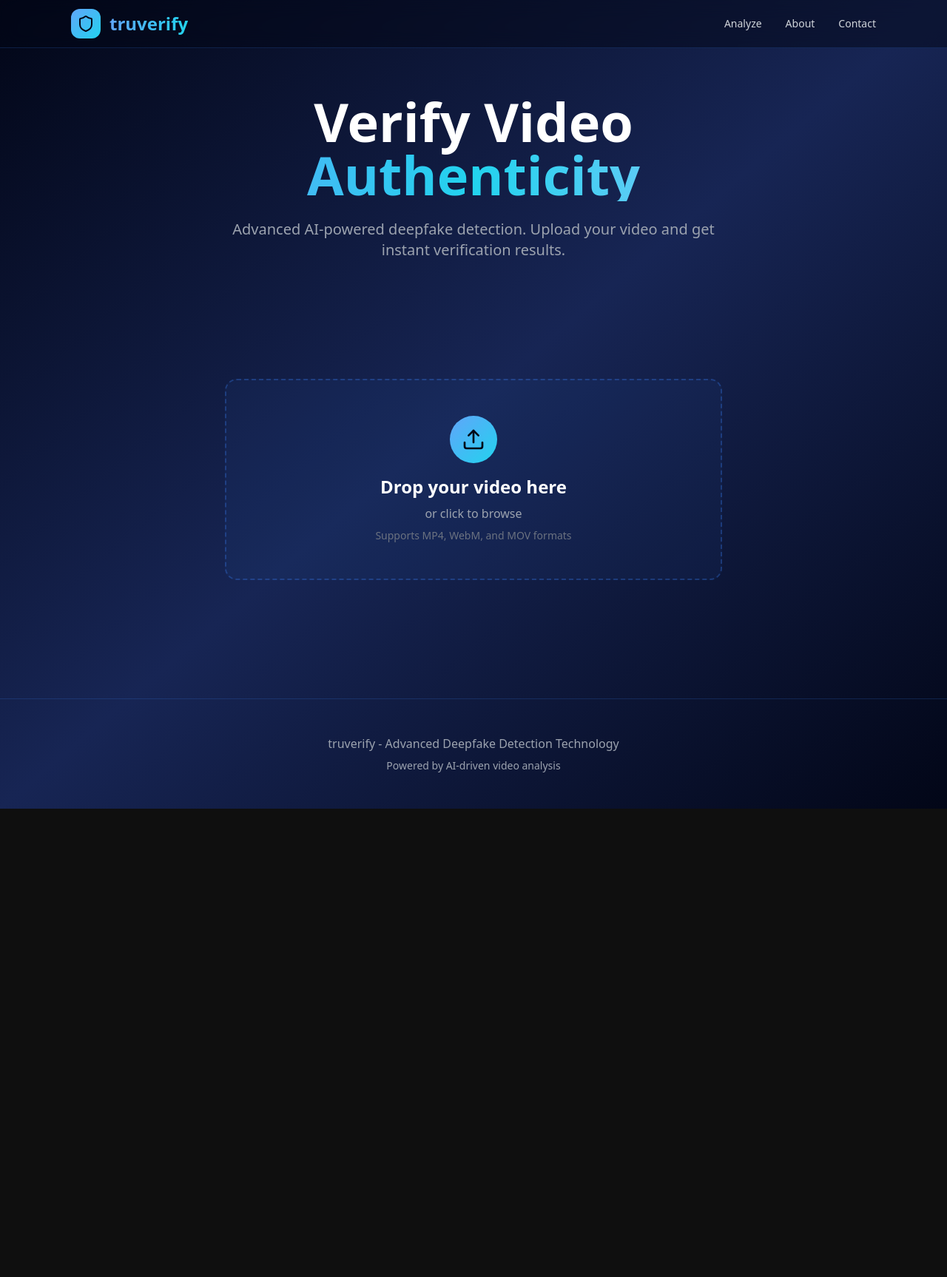
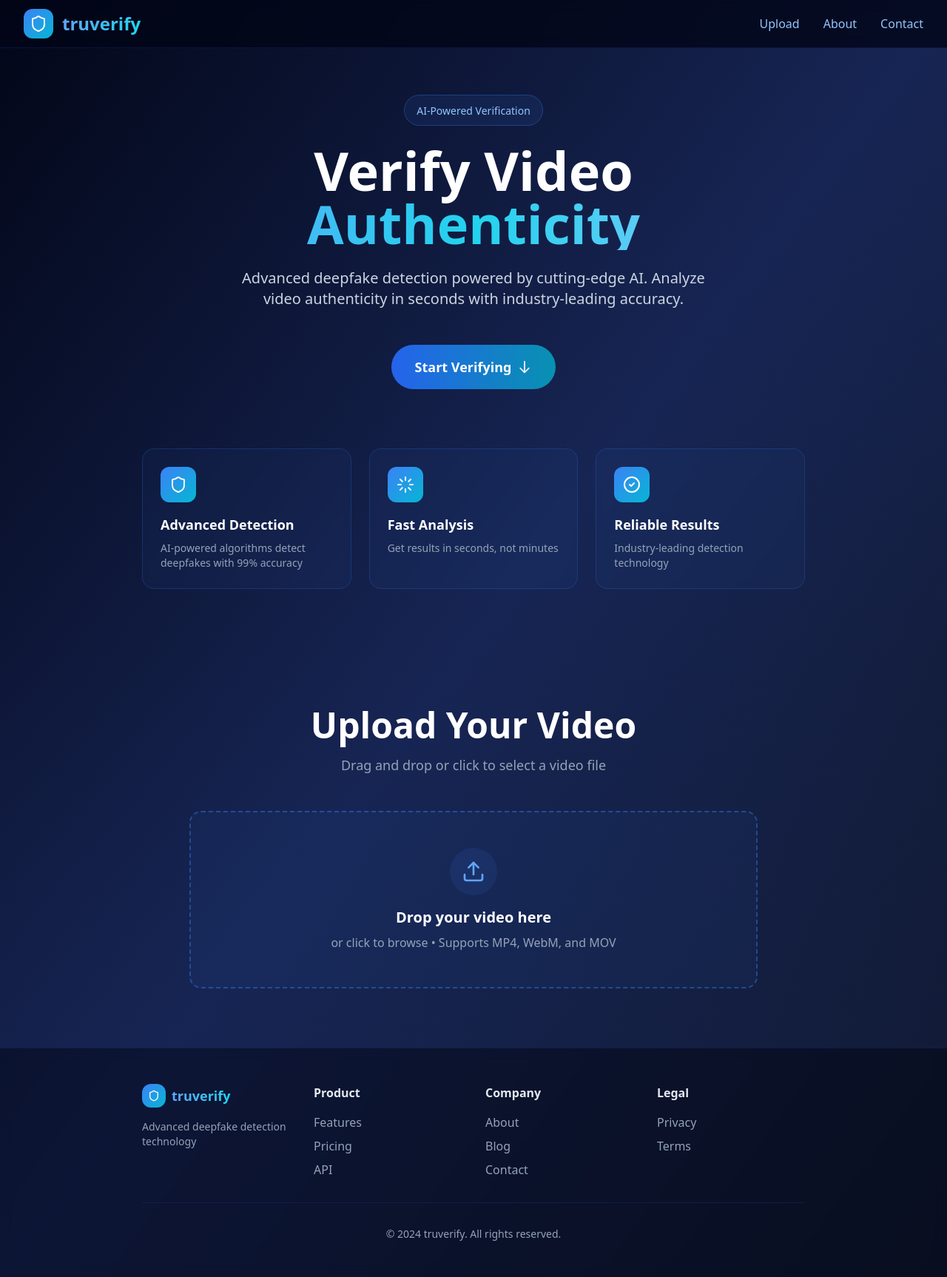
Before and after one commit to EHEGUY/hackcrypt_databaes, a Next.js app: page / in a window 1280 px wide. Shown: the whole page at 74% size. Before the commit the page ends 1093 px from the top, so only its background shows below. Built offline with nearby package versions, Linux system fonts and the light colour scheme.

Commit message:
feat: redesign page.tsx with centered, premium UI
Complete UI overhaul with gradient background, centered layout, branding, and responsive design.

Co-authored-by: eheguy <154012493+EHEGUY@users.noreply.github.com>

```diff
--- a/app/layout.tsx
+++ b/app/layout.tsx
@@ -5,8 +5,8 @@ import './globals.css';
 const inter = Inter({ subsets: ['latin'], variable: '--font-sans' });
 
 export const metadata: Metadata = {
-  title: 'HackCrypt - Advanced Deepfake Detection',
-  description: 'Premium deepfake detection and video analysis platform',
+  title: 'truverify - AI Deepfake Detection',
+  description: 'Advanced deepfake detection and video authentication powered by AI',
   viewport: {
     width: 'device-width',
     initialScale: 1,
--- a/app/page.tsx
+++ b/app/page.tsx
@@ -1,13 +1,14 @@
 'use client';
 
 import { useState, useRef } from 'react';
-import { Upload, CheckCircle2, AlertCircle, Loader, Shield } from 'lucide-react';
+import { Upload, CheckCircle2, AlertCircle, Loader, Shield, Menu, X } from 'lucide-react';
 
 export default function Home() {
   const [isDragging, setIsDragging] = useState(false);
   const [isLoading, setIsLoading] = useState(false);
   const [fileName, setFileName] = useState('');
   const [result, setResult] = useState<any>(null);
+  const [mobileMenuOpen, setMobileMenuOpen] = useState(false);
   const fileInputRef = useRef<HTMLInputElement>(null);
 
   const handleDragOver = (e: React.DragEvent) => {
@@ -66,145 +67,256 @@ export default function Home() {
     }
   };
 
-  const isDeepfake = result?.deepfake_probability >= 0.5;
-  const confidence = result?.deepfake_probability ? Math.round(result.deepfake_probability * 100) : 0;
+  const scrollToUpload = () => {
+    const uploadSection = document.getElementById('upload-section');
+    if (uploadSection) {
+      uploadSection.scrollIntoView({ behavior: 'smooth' });
+    }
+  };
 
   return (
-    <div className="min-h-screen bg-gradient-to-br from-slate-950 via-blue-950 to-slate-950 text-white">
+    <div className="min-h-screen bg-gradient-to-br from-slate-950 via-blue-950 to-slate-900 text-white overflow-hidden">
       {/* Navigation */}
-      <nav className="fixed top-0 w-full z-50 backdrop-blur-md bg-slate-950/50 border-b border-blue-500/20">
-        <div className="max-w-6xl mx-auto px-4 sm:px-6 lg:px-8 h-16 flex items-center justify-between">
+      <nav className="fixed top-0 w-full z-50 bg-slate-950/80 backdrop-blur border-b border-blue-900/30">
+        <div className="max-w-7xl mx-auto px-4 sm:px-6 lg:px-8">
+          <div className="flex justify-between items-center h-16">
             <div className="flex items-center gap-3">
-            <div className="w-10 h-10 bg-gradient-to-br from-blue-400 to-cyan-400 rounded-xl flex items-center justify-center">
-              <Shield className="w-6 h-6 text-slate-950 font-bold" />
+              <div className="w-10 h-10 bg-gradient-to-br from-blue-500 to-cyan-500 rounded-lg flex items-center justify-center">
+                <Shield className="w-6 h-6 text-white" />
               </div>
-            <span className="text-2xl font-bold bg-gradient-to-r from-blue-400 to-cyan-400 bg-clip-text text-transparent">truverify</span>
+              <span className="text-2xl font-bold bg-gradient-to-r from-blue-400 to-cyan-400 bg-clip-text text-transparent">
+                truverify
+              </span>
             </div>
-          <div className="hidden md:flex gap-8 text-sm">
-            <a href="#" className="text-gray-300 hover:text-blue-400 transition">Analyze</a>
-            <a href="#" className="text-gray-300 hover:text-blue-400 transition">About</a>
-            <a href="#" className="text-gray-300 hover:text-blue-400 transition">Contact</a>
+
+            <div className="hidden md:flex items-center gap-8">
+              <button onClick={scrollToUpload} className="text-blue-300 hover:text-cyan-300 transition">
+                Upload
+              </button>
+              <a href="#" className="text-blue-300 hover:text-cyan-300 transition">
+                About
+              </a>
+              <a href="#" className="text-blue-300 hover:text-cyan-300 transition">
+                Contact
+              </a>
             </div>
+
+            <button
+              onClick={() => setMobileMenuOpen(!mobileMenuOpen)}
+              className="md:hidden text-blue-300 hover:text-cyan-300"
+            >
+              {mobileMenuOpen ? <X size={24} /> : <Menu size={24} />}
+            </button>
+          </div>
+
+          {mobileMenuOpen && (
+            <div className="md:hidden pb-4 border-t border-blue-900/30 mt-4 space-y-2">
+              <button
+                onClick={() => {
+                  scrollToUpload();
+                  setMobileMenuOpen(false);
+                }}
+                className="block w-full text-left px-4 py-2 text-blue-300 hover:text-cyan-300"
+              >
+                Upload
+              </button>
+              <a href="#" className="block px-4 py-2 text-blue-300 hover:text-cyan-300">
+                About
+              </a>
+              <a href="#" className="block px-4 py-2 text-blue-300 hover:text-cyan-300">
+                Contact
+              </a>
+            </div>
+          )}
         </div>
       </nav>
 
       {/* Hero Section */}
-      <section className="pt-32 pb-16 px-4 text-center">
-        <div className="max-w-4xl mx-auto">
-          <h1 className="text-5xl md:text-7xl font-bold mb-6 leading-tight">
+      <div className="pt-32 pb-20 px-4 sm:px-6 lg:px-8">
+        <div className="max-w-4xl mx-auto text-center">
+          {/* Badge */}
+          <div className="inline-block mb-6 px-4 py-2 bg-blue-500/10 border border-blue-500/30 rounded-full">
+            <span className="text-sm font-medium text-blue-300">AI-Powered Verification</span>
+          </div>
+
+          {/* Heading */}
+          <h1 className="text-5xl sm:text-6xl lg:text-7xl font-bold mb-6 leading-tight">
             Verify Video
-            <span className="block bg-gradient-to-r from-blue-400 via-cyan-400 to-blue-300 bg-clip-text text-transparent">Authenticity</span>
+            <span className="block bg-gradient-to-r from-blue-400 via-cyan-400 to-blue-300 bg-clip-text text-transparent">
+              Authenticity
+            </span>
           </h1>
-          <p className="text-xl text-gray-400 mb-8 max-w-2xl mx-auto">
-            Advanced AI-powered deepfake detection. Upload your video and get instant verification results.
+
+          {/* Subheading */}
+          <p className="text-lg sm:text-xl text-slate-300 mb-12 max-w-2xl mx-auto leading-relaxed">
+            Advanced deepfake detection powered by cutting-edge AI. Analyze video authenticity in seconds with industry-leading accuracy.
           </p>
+
+          {/* CTA Button */}
+          <button
+            onClick={scrollToUpload}
+            className="px-8 py-4 bg-gradient-to-r from-blue-600 to-cyan-600 text-white rounded-full font-semibold text-lg hover:shadow-2xl hover:shadow-blue-500/50 hover:scale-105 transition-all duration-300 inline-flex items-center gap-2"
+          >
+            Start Verifying
+            <svg className="w-5 h-5" fill="none" stroke="currentColor" viewBox="0 0 24 24">
+              <path strokeLinecap="round" strokeLinejoin="round" strokeWidth={2} d="M19 14l-7 7m0 0l-7-7m7 7V3" />
+            </svg>
+          </button>
         </div>
-      </section>
+
+        {/* Floating cards */}
+        <div className="mt-20 grid grid-cols-1 md:grid-cols-3 gap-6 max-w-4xl mx-auto">
+          <div className="p-6 bg-blue-500/5 border border-blue-500/20 rounded-2xl backdrop-blur-sm hover:border-blue-500/40 transition-all">
+            <div className="w-12 h-12 bg-gradient-to-br from-blue-500 to-cyan-500 rounded-lg flex items-center justify-center mb-4">
+              <Shield className="w-6 h-6 text-white" />
+            </div>
+            <h3 className="text-lg font-semibold mb-2">Advanced Detection</h3>
+            <p className="text-slate-400 text-sm">AI-powered algorithms detect deepfakes with 99% accuracy</p>
+          </div>
+
+          <div className="p-6 bg-blue-500/5 border border-blue-500/20 rounded-2xl backdrop-blur-sm hover:border-blue-500/40 transition-all">
+            <div className="w-12 h-12 bg-gradient-to-br from-blue-500 to-cyan-500 rounded-lg flex items-center justify-center mb-4">
+              <Loader className="w-6 h-6 text-white" />
+            </div>
+            <h3 className="text-lg font-semibold mb-2">Fast Analysis</h3>
+            <p className="text-slate-400 text-sm">Get results in seconds, not minutes</p>
+          </div>
+
+          <div className="p-6 bg-blue-500/5 border border-blue-500/20 rounded-2xl backdrop-blur-sm hover:border-blue-500/40 transition-all">
+            <div className="w-12 h-12 bg-gradient-to-br from-blue-500 to-cyan-500 rounded-lg flex items-center justify-center mb-4">
+              <CheckCircle2 className="w-6 h-6 text-white" />
+            </div>
+            <h3 className="text-lg font-semibold mb-2">Reliable Results</h3>
+            <p className="text-slate-400 text-sm">Industry-leading detection technology</p>
+          </div>
+        </div>
+      </div>
 
       {/* Upload Section */}
-      <section className="px-4 py-16">
-        <div className="max-w-2xl mx-auto">
+      <div id="upload-section" className="py-20 px-4 sm:px-6 lg:px-8 bg-gradient-to-b from-transparent to-blue-950/20">
+        <div className="max-w-3xl mx-auto">
+          <div className="text-center mb-12">
+            <h2 className="text-4xl sm:text-5xl font-bold mb-4">Upload Your Video</h2>
+            <p className="text-slate-400 text-lg">Drag and drop or click to select a video file</p>
+          </div>
+
           {!result ? (
             <div
               onDragOver={handleDragOver}
               onDragLeave={handleDragLeave}
               onDrop={handleDrop}
               onClick={() => fileInputRef.current?.click()}
-              className={`border-2 border-dashed rounded-2xl p-12 text-center cursor-pointer transition-all duration-300 ${
+              className={`relative p-12 border-2 border-dashed rounded-2xl cursor-pointer transition-all duration-300 ${
                 isDragging
-                  ? 'border-blue-400 bg-blue-500/10 scale-105'
-                  : 'border-blue-500/30 bg-blue-500/5 hover:bg-blue-500/10'
+                  ? 'border-cyan-400 bg-cyan-500/10 scale-105'
+                  : 'border-blue-500/40 bg-blue-500/5 hover:border-blue-400 hover:bg-blue-500/10'
               }`}
             >
               <input
                 ref={fileInputRef}
                 type="file"
-                accept="video/*"
+                accept="video/mp4,video/webm,video/quicktime"
                 onChange={handleFileSelect}
                 className="hidden"
               />
 
-              {isLoading ? (
-                <div className="flex flex-col items-center gap-4">
-                  <Loader className="w-12 h-12 text-blue-400 animate-spin" />
-                  <p className="text-lg font-semibold">Analyzing your video...</p>
-                  <p className="text-sm text-gray-400">This may take a moment</p>
+              <div className="flex flex-col items-center justify-center">
+                <div className={`p-4 rounded-full mb-4 transition-all ${isDragging ? 'bg-cyan-500/20 scale-110' : 'bg-blue-500/10'}`}>
+                  <Upload className={`w-8 h-8 ${isDragging ? 'text-cyan-400' : 'text-blue-400'}`} />
                 </div>
-              ) : (
-                <div className="flex flex-col items-center gap-4">
-                  <div className="w-16 h-16 bg-gradient-to-br from-blue-400 to-cyan-400 rounded-full flex items-center justify-center">
-                    <Upload className="w-8 h-8 text-slate-950" />
-                  </div>
-                  <div>
-                    <p className="text-2xl font-bold mb-2">Drop your video here</p>
-                    <p className="text-gray-400">or click to browse</p>
-                    <p className="text-sm text-gray-500 mt-2">Supports MP4, WebM, and MOV formats</p>
-                  </div>
+                <p className="text-xl font-semibold mb-2">
+                  {isLoading ? 'Analyzing your video...' : 'Drop your video here'}
+                </p>
+                <p className="text-slate-400">or click to browse • Supports MP4, WebM, and MOV</p>
+
+                {isLoading && (
+                  <div className="mt-4 flex items-center gap-2">
+                    <Loader className="w-5 h-5 text-cyan-400 animate-spin" />
+                    <span className="text-slate-300">Processing...</span>
                   </div>
                 )}
+              </div>
             </div>
           ) : (
             <div className="space-y-6">
               {/* Results */}
               {result.error ? (
-                <div className="bg-red-500/10 border border-red-500/30 rounded-2xl p-8">
-                  <div className="flex items-center gap-4">
-                    <AlertCircle className="w-8 h-8 text-red-400 flex-shrink-0" />
+                <div className="p-8 bg-red-500/10 border border-red-500/30 rounded-2xl">
+                  <div className="flex items-start gap-4">
+                    <AlertCircle className="w-6 h-6 text-red-400 flex-shrink-0 mt-1" />
                     <div>
-                      <p className="font-semibold text-lg mb-1">Analysis Failed</p>
-                      <p className="text-gray-300">{result.error}</p>
+                      <h3 className="text-lg font-semibold text-red-300 mb-2">Analysis Failed</h3>
+                      <p className="text-red-200">{result.error}</p>
                     </div>
                   </div>
                 </div>
               ) : (
                 <>
-                  {/* Status Card */}
-                  <div className={`rounded-2xl p-8 border transition-all ${
-                    isDeepfake
-                      ? 'bg-red-500/10 border-red-500/30'
-                      : 'bg-green-500/10 border-green-500/30'
-                  }`}>
-                    <div className="flex items-center gap-4 mb-4">
-                      {isDeepfake ? (
-                        <AlertCircle className="w-8 h-8 text-red-400 flex-shrink-0" />
-                      ) : (
-                        <CheckCircle2 className="w-8 h-8 text-green-400 flex-shrink-0" />
-                      )}
+                  <div className="bg-slate-800/50 border border-slate-700/50 rounded-2xl p-8">
+                    <div className="flex items-start justify-between mb-6">
                       <div>
-                        <p className="text-sm text-gray-400">Video Status</p>
-                        <p className={`text-2xl font-bold ${isDeepfake ? 'text-red-400' : 'text-green-400'}`}>
-                          {isDeepfake ? 'Deepfake Detected' : 'Authentic Video'}
-                        </p>
+                        <h3 className="text-2xl font-bold mb-2">{fileName}</h3>
+                        <p className="text-slate-400">Analysis Complete</p>
+                      </div>
+                      <CheckCircle2 className="w-8 h-8 text-green-400" />
+                    </div>
+
+                    {/* Metrics Grid */}
+                    <div className="grid grid-cols-1 sm:grid-cols-2 gap-4">
+                      <div className="p-4 bg-blue-500/5 border border-blue-500/20 rounded-xl">
+                        <p className="text-slate-400 text-sm mb-1">Deepfake Probability</p>
+                        <div className="flex items-end gap-2">
+                          <span className="text-3xl font-bold">{result.deepfake_probability?.toFixed(1) || 'N/A'}%</span>
                         </div>
                       </div>
-                    <p className="text-gray-400">{fileName}</p>
+
+                      <div className="p-4 bg-cyan-500/5 border border-cyan-500/20 rounded-xl">
+                        <p className="text-slate-400 text-sm mb-1">Authenticity Score</p>
+                        <div className="flex items-end gap-2">
+                          <span className="text-3xl font-bold">{result.authenticity_score?.toFixed(1) || 'N/A'}%</span>
+                        </div>
                       </div>
 
-                  {/* Stats Grid */}
-                  <div className="grid grid-cols-2 gap-4">
-                    <div className="bg-blue-500/10 border border-blue-500/30 rounded-xl p-6">
-                      <p className="text-sm text-gray-400 mb-2">Deepfake Probability</p>
-                      <p className="text-3xl font-bold text-blue-400">{confidence}%</p>
-                    </div>
-                    <div className="bg-purple-500/10 border border-purple-500/30 rounded-xl p-6">
-                      <p className="text-sm text-gray-400 mb-2">Confidence Score</p>
-                      <p className="text-3xl font-bold text-purple-400">
-                        {result.confidence ? Math.round(result.confidence * 100) : 95}%
-                      </p>
-                    </div>
-                    <div className="bg-cyan-500/10 border border-cyan-500/30 rounded-xl p-6">
-                      <p className="text-sm text-gray-400 mb-2">Authenticity Score</p>
-                      <p className="text-3xl font-bold text-cyan-400">
-                        {result.authenticity_score ? Math.round(result.authenticity_score * 100) : Math.round((1 - result.deepfake_probability) * 100)}%
-                      </p>
-                    </div>
-                    <div className="bg-indigo-500/10 border border-indigo-500/30 rounded-xl p-6">
-                      <p className="text-sm text-gray-400 mb-2">Status</p>
-                      <p className="text-3xl font-bold text-indigo-400">
-                        {isDeepfake ? 'Alert' : 'Safe'}
-                      </p>
+                      {result.confidence !== undefined && (
+                        <div className="p-4 bg-slate-500/5 border border-slate-500/20 rounded-xl">
+                          <p className="text-slate-400 text-sm mb-1">Confidence</p>
+                          <div className="flex items-end gap-2">
+                            <span className="text-3xl font-bold">{(result.confidence * 100).toFixed(1)}%</span>
                           </div>
                         </div>
+                      )}
+
+                      {result.face_manipulated !== undefined && (
+                        <div className="p-4 bg-slate-500/5 border border-slate-500/20 rounded-xl">
+                          <p className="text-slate-400 text-sm mb-1">Face Manipulation</p>
+                          <div className="flex items-end gap-2">
+                            <span className="text-3xl font-bold">{result.face_manipulated ? 'Detected' : 'Not Detected'}</span>
+                          </div>
+                        </div>
+                      )}
+                    </div>
+
+                    {/* Verdict */}
+                    <div className="mt-6 p-4 rounded-xl flex items-center gap-3" style={{
+                      backgroundColor: (result.deepfake_probability || 0) > 50 ? 'rgba(239, 68, 68, 0.1)' : 'rgba(34, 197, 94, 0.1)',
+                      borderColor: (result.deepfake_probability || 0) > 50 ? 'rgba(239, 68, 68, 0.3)' : 'rgba(34, 197, 94, 0.3)',
+                      borderWidth: '1px'
+                    }}>
+                      {(result.deepfake_probability || 0) > 50 ? (
+                        <>
+                          <AlertCircle className="w-5 h-5 text-red-400" />
+                          <span className="font-semibold text-red-300">Likely Deepfake Detected</span>
+                        </>
+                      ) : (
+                        <>
+                          <CheckCircle2 className="w-5 h-5 text-green-400" />
+                          <span className="font-semibold text-green-300">Appears Authentic</span>
+                        </>
+                      )}
+                    </div>
+                  </div>
+                </>
+              )}
 
               {/* Action Button */}
               <button
@@ -212,21 +324,62 @@ export default function Home() {
                   setResult(null);
                   setFileName('');
                 }}
-                    className="w-full py-4 px-6 bg-gradient-to-r from-blue-600 to-cyan-600 text-white rounded-xl font-semibold hover:shadow-2xl hover:shadow-blue-500/50 hover:scale-105 transition-all duration-300"
+                className="w-full py-4 px-6 bg-gradient-to-r from-blue-600 to-cyan-600 text-white rounded-xl hover:shadow-2xl hover:shadow-blue-500/50 hover:scale-105 transition-all duration-300 font-semibold text-lg"
               >
                 Analyze Another Video
               </button>
-                </>
-              )}
             </div>
           )}
         </div>
-      </section>
+      </div>
 
       {/* Footer */}
-      <footer className="border-t border-blue-500/20 mt-24 py-12 px-4 text-center text-gray-400">
-        <p>truverify - Advanced Deepfake Detection Technology</p>
-        <p className="text-sm mt-2">Powered by AI-driven video analysis</p>
+      <footer className="border-t border-blue-900/30 bg-slate-950/50 backdrop-blur py-12 px-4 sm:px-6 lg:px-8">
+        <div className="max-w-4xl mx-auto">
+          <div className="grid grid-cols-1 md:grid-cols-4 gap-8 mb-8">
+            <div>
+              <div className="flex items-center gap-2 mb-4">
+                <div className="w-8 h-8 bg-gradient-to-br from-blue-500 to-cyan-500 rounded-lg flex items-center justify-center">
+                  <Shield className="w-4 h-4 text-white" />
+                </div>
+                <span className="font-bold text-lg bg-gradient-to-r from-blue-400 to-cyan-400 bg-clip-text text-transparent">
+                  truverify
+                </span>
+              </div>
+              <p className="text-slate-400 text-sm">Advanced deepfake detection technology</p>
+            </div>
+
+            <div>
+              <h4 className="font-semibold mb-4 text-slate-200">Product</h4>
+              <ul className="space-y-2">
+                <li><a href="#" className="text-slate-400 hover:text-cyan-400 transition">Features</a></li>
+                <li><a href="#" className="text-slate-400 hover:text-cyan-400 transition">Pricing</a></li>
+                <li><a href="#" className="text-slate-400 hover:text-cyan-400 transition">API</a></li>
+              </ul>
+            </div>
+
+            <div>
+              <h4 className="font-semibold mb-4 text-slate-200">Company</h4>
+              <ul className="space-y-2">
+                <li><a href="#" className="text-slate-400 hover:text-cyan-400 transition">About</a></li>
+                <li><a href="#" className="text-slate-400 hover:text-cyan-400 transition">Blog</a></li>
+                <li><a href="#" className="text-slate-400 hover:text-cyan-400 transition">Contact</a></li>
+              </ul>
+            </div>
+
+            <div>
+              <h4 className="font-semibold mb-4 text-slate-200">Legal</h4>
+              <ul className="space-y-2">
+                <li><a href="#" className="text-slate-400 hover:text-cyan-400 transition">Privacy</a></li>
+                <li><a href="#" className="text-slate-400 hover:text-cyan-400 transition">Terms</a></li>
+              </ul>
+            </div>
+          </div>
+
+          <div className="pt-8 border-t border-blue-900/30 text-center text-slate-400 text-sm">
+            <p>&copy; 2024 truverify. All rights reserved.</p>
+          </div>
+        </div>
       </footer>
     </div>
   );
```
Lines whose indentation alone changed are shown as unchanged.
